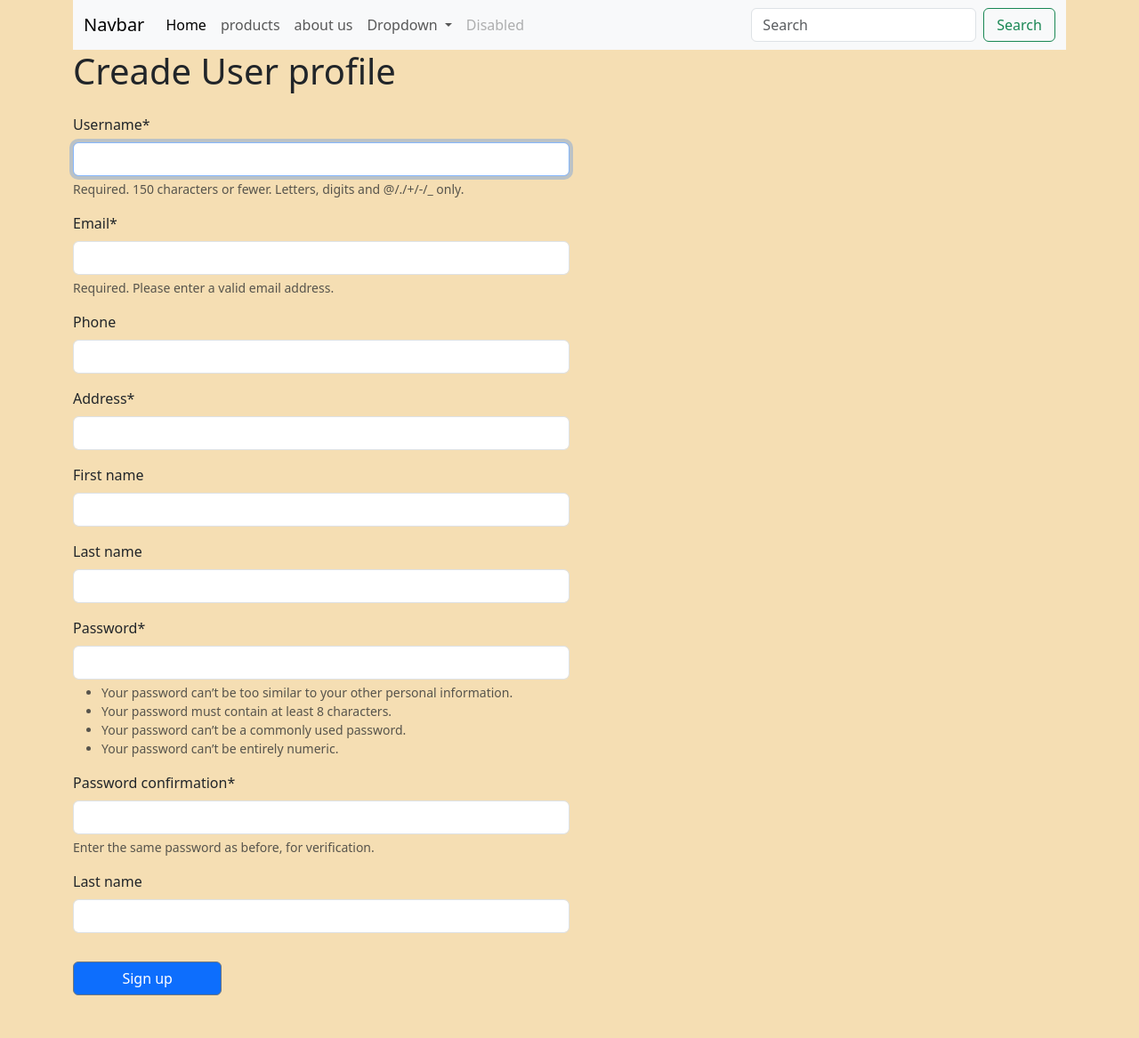
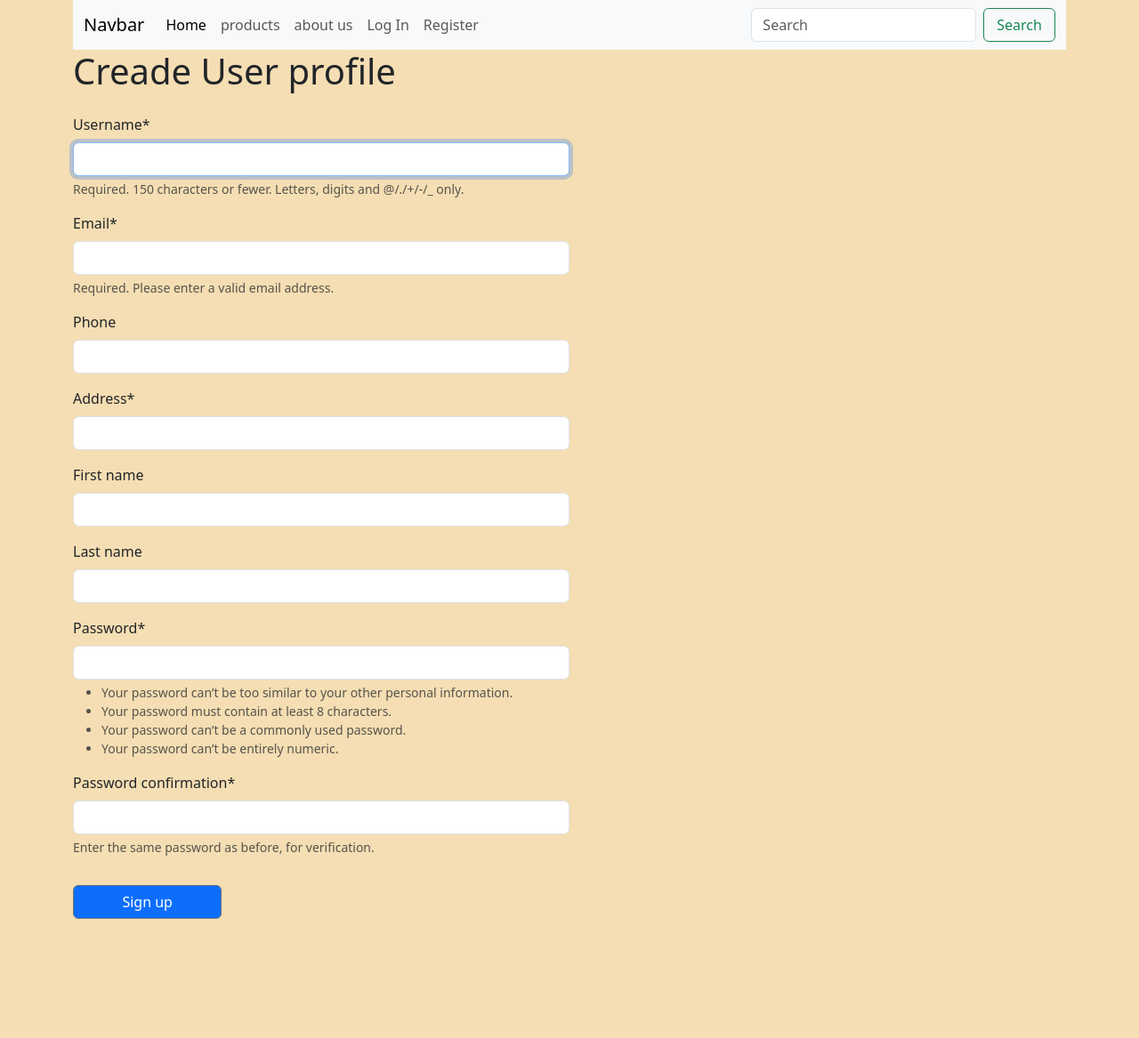
Before and after one commit to okriashvili/Django-project, a Django app: page /user/register/ in a window 1280 px wide. Shown: the whole page at 89% size. After the commit the page ends 1033 px from the top, so only its background shows below. Run offline with Django 5.2, Linux system fonts and the light colour scheme; some libraries are stand-ins or nearby versions.

Commit message:
create user registration and login pages / using buil-in functions as UserCreationForm/CreateView/LoginView and LogoutView/

```diff
--- a/templates/partials/navbar.html
+++ b/templates/partials/navbar.html
@@ -16,20 +16,34 @@
                     <li class="nav-item">
                       <a class="nav-link" href="{% url 'store:about' %}">about us</a>
                     </li>
+                    {% if user.is_authenticated %}
+                    {# user.is_authenticatd ავტომატურად ახორციელებს მომხმარებლის აუთენთიკაციას და თუკი დალოგინებულია მაშინ გამოუტან აამუშავებს if ბლოკს > profile და logout ის გვერდებს #}
+                    {# ხოლო თუ არ არის დალოგინებული მეორე > else ბლოკზე გადავა და გამოუტანს login და register გვერდებს#}
                      <li class="nav-item dropdown">
                         <a class="nav-link dropdown-toggle" href="#" role="button" data-bs-toggle="dropdown" aria-expanded="false">
-                    Dropdown
+                            {{ user }}
+                            {#  user ცვლადი არ მოგვაქვს, მაგრამ djangoში > settingsში > contextpreccessorsში არის გაწერილი, ასევე django>admin გვერდზეც ავტომატურად არის ჩაშენებული და აქედან მოაქვს #}
                         </a>
                         <ul class="dropdown-menu">
-                    <li><a class="dropdown-item" href="#">Action</a></li>
-                    <li><a class="dropdown-item" href="#">Another action</a></li>
-                    <li><hr class="dropdown-divider"></li>
-                    <li><a class="dropdown-item" href="#">Something else here</a></li>
+                            <li>
+                                <a class="dropdown-item" href="#">Profile</a>
+                            </li>
+                            <li>
+                                <form action="{% url 'user:logout' %}" method="post">
+                                    {% csrf_token %}
+                                    <button class="dropdown-item">Log Out</button>
+                                </form>
+                            </li>
                         </ul>
                         </li>
+                    {% else %}
                      <li class="nav-item">
-                  <a class="nav-link disabled" aria-disabled="true">Disabled</a>
+                        <a class="nav-link" href="{% url 'user:login' %}">Log In</a>
                      </li>
+                     <li  class="nav-item">
+                        <a class="nav-link" href="{% url 'user:register' %}">Register</a>
+                     </li>
+                    {% endif %}
                  </ul>
                  <form class="d-flex" role="search">
                     <input class="form-control me-2" type="search" placeholder="Search" aria-label="Search"/>
--- a/user/forms.py
+++ b/user/forms.py
@@ -38,7 +38,7 @@ class CustomUserCreationForm(UserCreationForm):
     phone = forms.CharField(required=False)
     address = forms.CharField(max_length=100)
     first_name = forms.CharField(required=False)
-    Last_name = forms.CharField(required=False)
+    # Last_name = forms.CharField(required=False)
 
     # ამის შემდეგ უნდა დავამატოთ ახალი ფილდები და meta კლასში გადავტვირთოთ filds
     # fileds გავატანოთ ახალი ფილდი
--- a/user/urls.py
+++ b/user/urls.py
@@ -1,6 +1,6 @@
 from django.urls import path
 from user.views import (
-    UserRegistrationView, UserLoginView
+    UserRegistrationView, UserLoginView, UserLogoutView
 )
 
 
@@ -10,4 +10,5 @@ app_name = 'user'
 urlpatterns = [
     path('register/', UserRegistrationView.as_view(), name='register'),
     path('login/', UserLoginView.as_view(), name='login'),
+    path('logout/', UserLogoutView.as_view(), name='logout'),
 ]
--- a/user/views.py
+++ b/user/views.py
@@ -1,11 +1,15 @@
+from django.contrib.auth import login
 from django.contrib.auth.forms import UserCreationForm
+from django.contrib.auth.mixins import LoginRequiredMixin
 # მომხმარებლის ფორმის შესაქმნელად django.contrib.auth.formsდან უნდა დავაიმპორტოთ UserCreationForm
 # ამ ფორმის შექმნა არაა საჭირო რადგანაც djangoს აქვს გაწერილი, მაგრამ შეგვიძლია ჩვენივე ფორმა შევქმნათ და ის გამოვიყენოთ
 
 
 from django.contrib.auth.models import User
-from django.contrib.auth.views import LoginView
+from django.contrib.auth.views import LoginView, LogoutView
 from django.views.generic import CreateView
+
+import user
 from user.forms import CustomUserCreationForm
 from django.urls import reverse_lazy
 
@@ -16,15 +20,77 @@ class UserRegistrationView(CreateView):
     # ფორმის შემქნა ჩვეინთაც შეგვიძლია, ან შეგვიძლია djangoში ჩაშენებული ფორმა გამოვიყენოთ
     # მაგრამ შეგვიძლია დავამატოთ filedები ფორმაში, მაგ: მეილის ფორმა და ა შ.
     form_class = CustomUserCreationForm
-    success_url = reverse_lazy('login')
     template_name = 'register.html'
+
+    # რეგისტრაციის დროს success_urlში გვიწერია რომ გადაიყვანოს store ის index გერდზე, ამ შემთხვევაში გაგვიყვანს index გვერდზე, მაგრამ დალოგინებული არ ვვიქნებით
+    # გამოიტანს ისეთ გვერდს სადაც მომხმარებელს სჭირდება ვერიფიკაციის გავლა,
+    success_url = reverse_lazy('store:index')
+
+    # ამიტომ იმისათვის რომ რეგისტრაციის შემდეგ მომხამრებელი ავტომატურად გადავიდეს index გვერდზე და თან იქნეს დალოგინებული, საჭიროა რომ გადავუტვირთოთ form_valid მეთოდი
+    # def form_valid(self, form):
+    #     # ფუნქცია უნდა გადავცეთ form
+    #     # ვინაიდან მომხმარებელი რეგისტრირდება უნდა ამოვიღოთ user, რომელიც ჩაშენნებულია და ავტომატურად ხვდებს რომ დარეგისტრირებული მომხმარებელზე განახორციელოს წვდომა
+    #     # შემდგომ კი დასეივებული ფორმა უნდა გავუტოლოთ userს, რათა რეგისტრაციის დროს შემოსული ფორმა გაუტოლდეს userს
+    #     user = form.save()
+    #     # შემდგომ ვიყენებთ login მეთოდს
+    #     # ვიძახებთ login მეთოდს რომელსაც გადავცემთ დასეივებულ ფორმას და self.request უნდა გადაეცეს
+    #     login(self.request, user)
+    #     # login მეთოდმა უნდა გააკეთოს რომ დასეივებული იუზერი დაალოგინოს, რომელიც მსგავსად მუშაობს როგორც loginview,
+    #     # ამიტომ არ გვჭირდება loginის ფორმის თავიდან შევსება
+    #
+    #     # ბოლოს კი უნდა დააბრუნოს form_valid გადატვირთული ფუნქციონალი,
+    #     # super(). ით გადავტივრტეთ form_valid რომელსაც გადავეცით form
+    #     return super().form_valid(form)
+
+
+
+# გადატვირთული form_valid მეთოდის იზამს იმას რომ, შემოვა რეგისტრაციის form, რომელიც დასეივდება user ცვლადში,
+# და login მეთოდი იზმას იმას რომ ავტომატურად დაალოგინებს დარეგისტრირებულ მომხმარებელს
+# და დავაბრუნებინებთ form_valid(form)ს რომელიც ზემოთხსენებულს აკეთებს
+
+# form_valid დან შეგვიძლია რომ ფილდებს დაკომიტებისას შევუცვალოთ მონაცემები,მაგ:
+# როდესაც ვავსებთ ფორმა გაეშვება commit რომელიც მონაცემთა ბაზაში ასახავს შემოვყანილ მონაცემებს
+# ამისათვის შეგვიძლია form_saveს commit გავუხადოთ False
+    def form_valid(self, form):
+        # user ის მოანცემების შეყვანისას, მას შემდეგ რა ფრომას დავასეივებთ, ეგრევე არ დაკომიტდეს
+        user = form.save(commit=False)
+
+        # user.is_active ფილდი დეფაულტად არის True, მაგრამ შევიცვალეთ Falseით
+        # is_active მიანიჭებს მომხმარებელს უფლებას აქტიურია თუ არა
+
+        # user.is_superuser = True
+        # user.is_superuser - მიანიჭებს სუპერმომხმარებლის უფლებას
+        # მაგრამ ამისათვის user.is_staffიც უნდა ჩავურთოთ Trueზე
+
+        user.is_staff = True
+        # IS_STAFF კი თანამშრომლის სტატისს მიანიჭებს
+
+        # ამის სემდეგ დავასეივეთ user ის
+        user.save()
+
+        # ბოლოში კი დავაბრუნოთ form_valid(form) და გადავცეთ form, რომელიც გააკეთებს იმას რაც ზემოთ გვიწერია
+        return super().form_valid(form)
+# ამ შემთხვევაში როდესაც მომხმარებელი დარეგისტრირდება, user ის ფორმა დასეივდება როგორც, userს არ ექნება უფლება საიტზე წვდომა განახორციელოს
+# is_activeც ჩაშეებულია djangoში რომელიც მომხმარებელს აძლევს წვდომას საიტზე, ამის გათიშვის შემთხვევაში კი საიტზე ვეღარ შევა
+
+
 
 
 
 # მომხმარებლის დასალოგინებლად უნდა შევქმნათ  კლასი რომელიც უნდა გავხადოთ LoginViewს შვილობილი
 class UserLoginView(LoginView):
+    # დეფაულტად template_name loginviewში არის login.html, მაგრამ შეგვიძლია გადავუტივრთოთ
     template_name = 'login.html'
 
     # დეფაულტად login.htmlს მოყვება რომ დალოგინების შემდეგ გადამისამართდეს accounts/profile/ გვერდზე
-    # ამიტომ აქ ვიყენებთ next_page მეთოდს სხვა გვერდზე გადასასვლელად, success_urlის ნაცვლად
+    # ამიტომ აქ ვიყენებთ next_page მეთოდს სხვა გვერდზე გადასასვლელად, success_urlის მსგავსი ფუნქციონალი აქვს მაგრამ განსხვავდება
     next_page = reverse_lazy('store:index')
+
+
+
+# logut ისთვის შევბმნათ view
+# როდესაც ვქმნით logout viewს, მას აქვს მხოლოდ post და options მეთოდები, მაგრამ დასალოგაუთებად სისტემა უშცებს get მოთხოვნას,
+# 1: ამიტომაც შეგვიძლია მოთხოვნის მეთოდი გადავუტვირთოთ და გავუწეროთ რომ გახდეს get ან > მაგრამ getის გადატვირთვას ჯობია რომ>>>
+# 2: რადგანაც დეფაულტად არ გააჩნია get მეთოდი ხოლო დასალოგაუთებლად უშვებს get მოთხოვნას, უნდა შევქმნათ from > html დოკუმენტაციაში და ხელით გავუწეროთ method='post', ხოლო actionში ვუწერთ იმ urls რომელი viewც უნდა გაეშვას
+class UserLogoutView(LoginRequiredMixin, LogoutView):
+    next_page = reverse_lazy('store:index')
```
Also changed, not shown: store/views.py (+13 -1 lines), user/templates/register.html (line endings or trailing spaces). Lines whose indentation alone changed are shown as unchanged.
